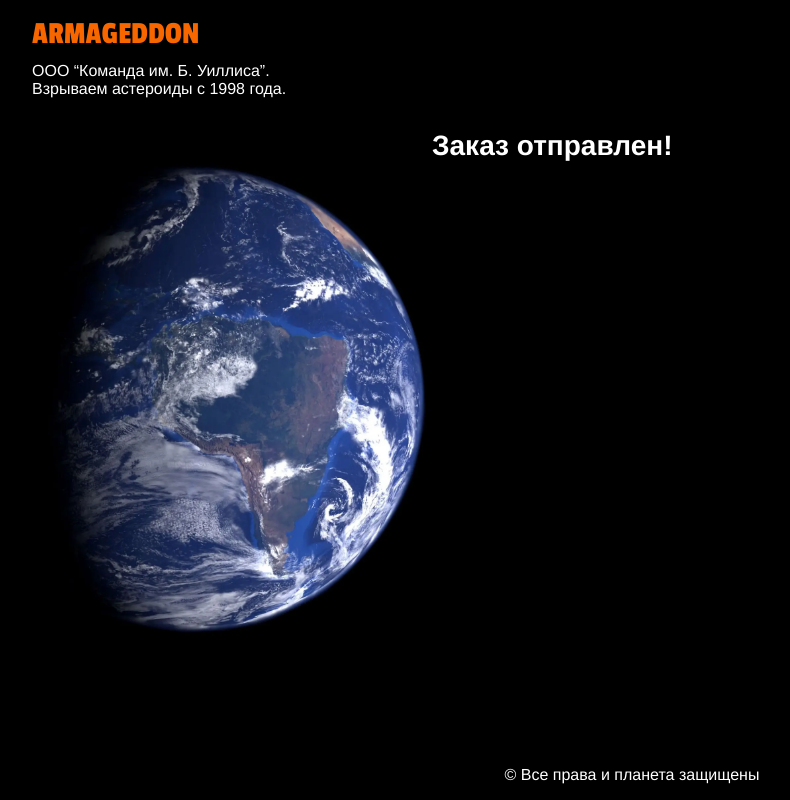
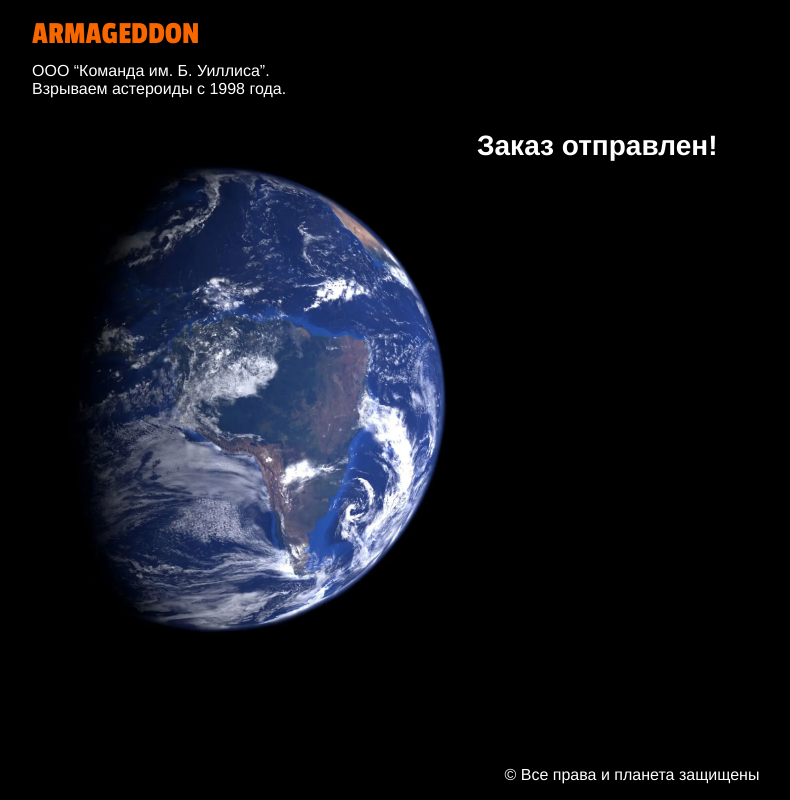
Before and after one commit to amalumian/ta-armageddon, a Next.js app: page /cart in a window 1280 px wide. Shown: the whole page, without its empty margins (32-822 px from the left). Built offline with nearby package versions, Linux system fonts and the light colour scheme.

Commit message:
Update root layout.module.css

```diff
--- a/app/layout.module.css
+++ b/app/layout.module.css
@@ -13,8 +13,8 @@
   display: flex;
   flex-direction: column;
   margin: 32px auto;
-  max-width: 400px;
-  width: 400px;
+  max-width: 310px;
+  width: 310px;
 }
 
 .logo-container {
@@ -23,6 +23,7 @@
   transform: translate(-100%, -50%);
   z-index: -1;
   height: 60svh;
+  padding-right: 24px;
 }
 
 .logo {
```
